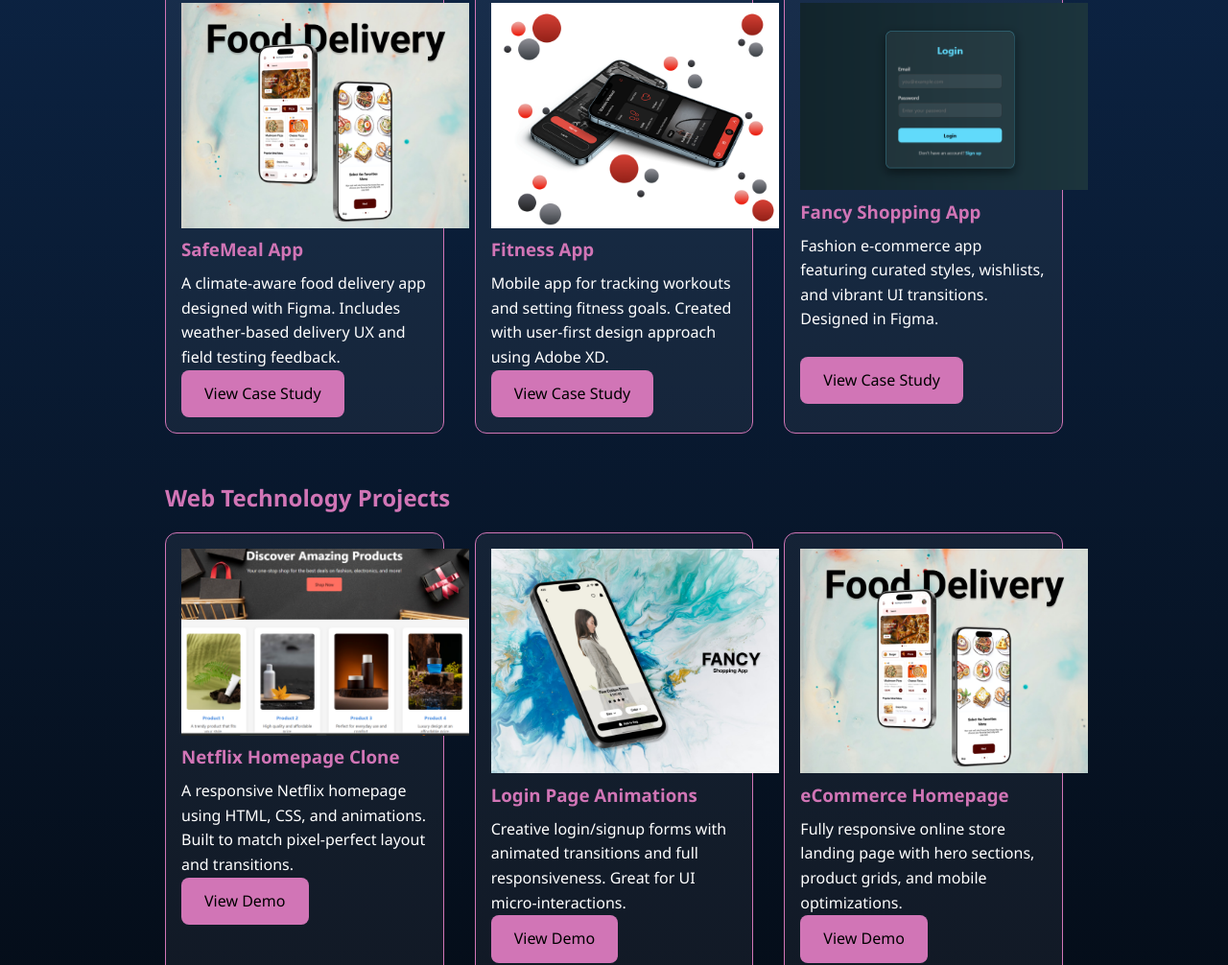
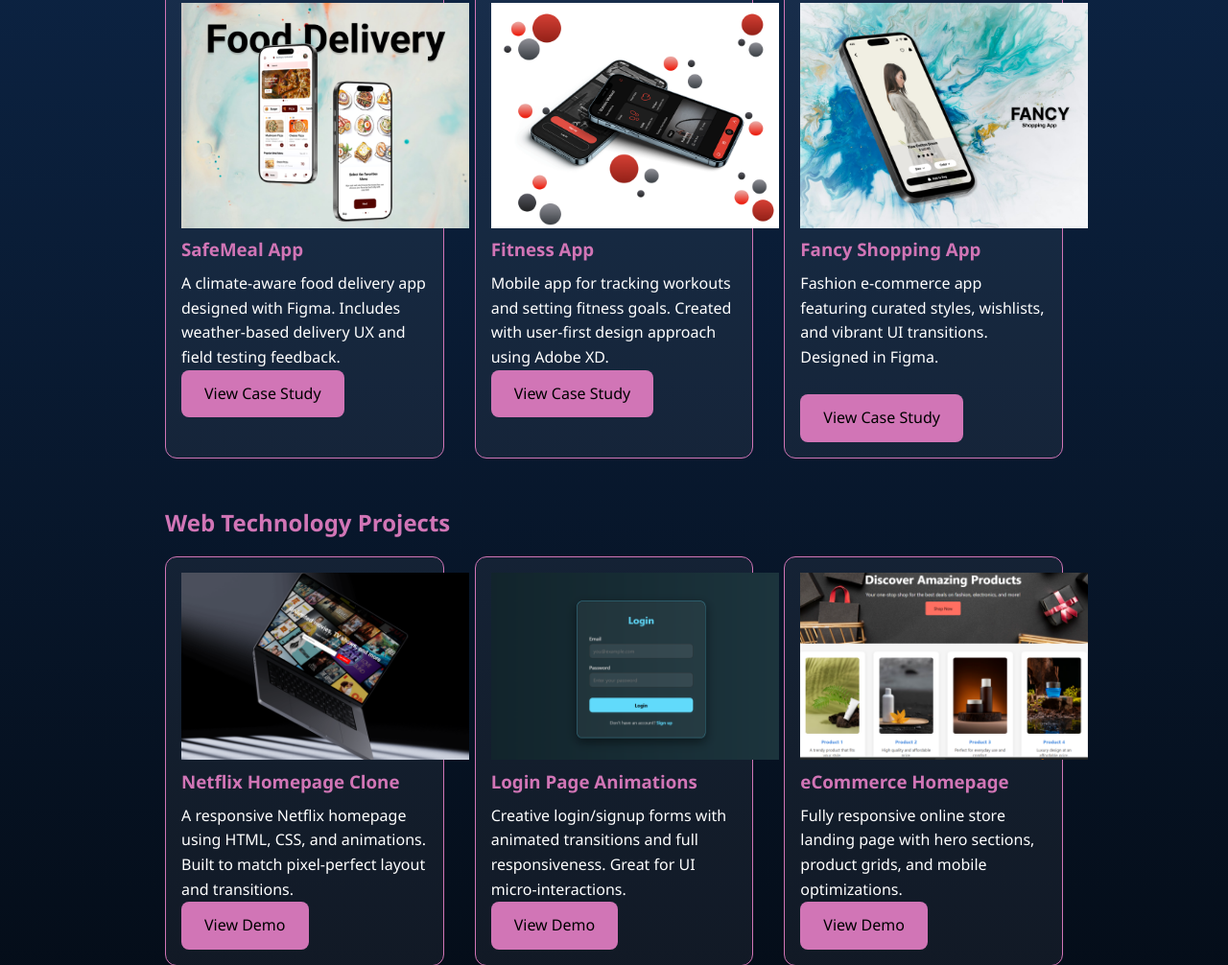
Before and after one commit to udayeswar9/udaychandramoli.github.io, a plain HTML site: page index.html in a window 1280 px wide. Shown: the part 781-1787 px from the top of the page at 96% size. Drawn offline with Linux system fonts and the light colour scheme.

Commit message:
Update index.html

```diff
--- a/index.html
+++ b/index.html
@@ -188,7 +188,7 @@ footer {
         <a class="button" href="pdf/Fitness.pdf">View Case Study</a>
       </div>
       <div class="card">
-        <img src="Images/a3.png" alt="project" style="width:300px;">
+        <img src="Images/a5.png" alt="project" style="width:300px;">
         <h3>Fancy Shopping App</h3>
         <p>Fashion e-commerce app featuring curated styles, wishlists, and vibrant UI transitions. Designed in Figma.</p>
         <br><a class="button" href="pdf/FancyApp.pdf">View Case Study</a>
@@ -198,19 +198,19 @@ footer {
     <h2 style="color: var(--accent); margin: 3rem 0 1rem;">Web Technology Projects</h2>
     <div class="portfolio">
       <div class="card">
-        <img src="Images/a4.png" alt="project" style="width:300px;">
+        <img src="Images/a2.png" alt="project" style="width:300px;">
         <h3>Netflix Homepage Clone</h3>
         <p>A responsive Netflix homepage using HTML, CSS, and animations. Built to match pixel-perfect layout and transitions.</p>
         <a class="button" href="code/net.html" target="_blank">View Demo</a>
       </div>
       <div class="card">
-         <img src="Images/a5.png" alt="project" style="width:300px;">
+         <img src="Images/a3.png" alt="project" style="width:300px;">
         <h3>Login Page Animations</h3>
         <p>Creative login/signup forms with animated transitions and full responsiveness. Great for UI micro-interactions.</p>
         <a class="button" href="code/login.html" target="_blank">View Demo</a>
       </div>
       <div class="card">
-        <img src="Images/a6.png" alt="project" style="width:300px;">
+        <img src="Images/a4.png" alt="project" style="width:300px;">
         <h3>eCommerce Homepage</h3>
         <p>Fully responsive online store landing page with hero sections, product grids, and mobile optimizations.</p>
         <a class="button" href="code/ecom.html target="_blank">View Demo</a>
```
